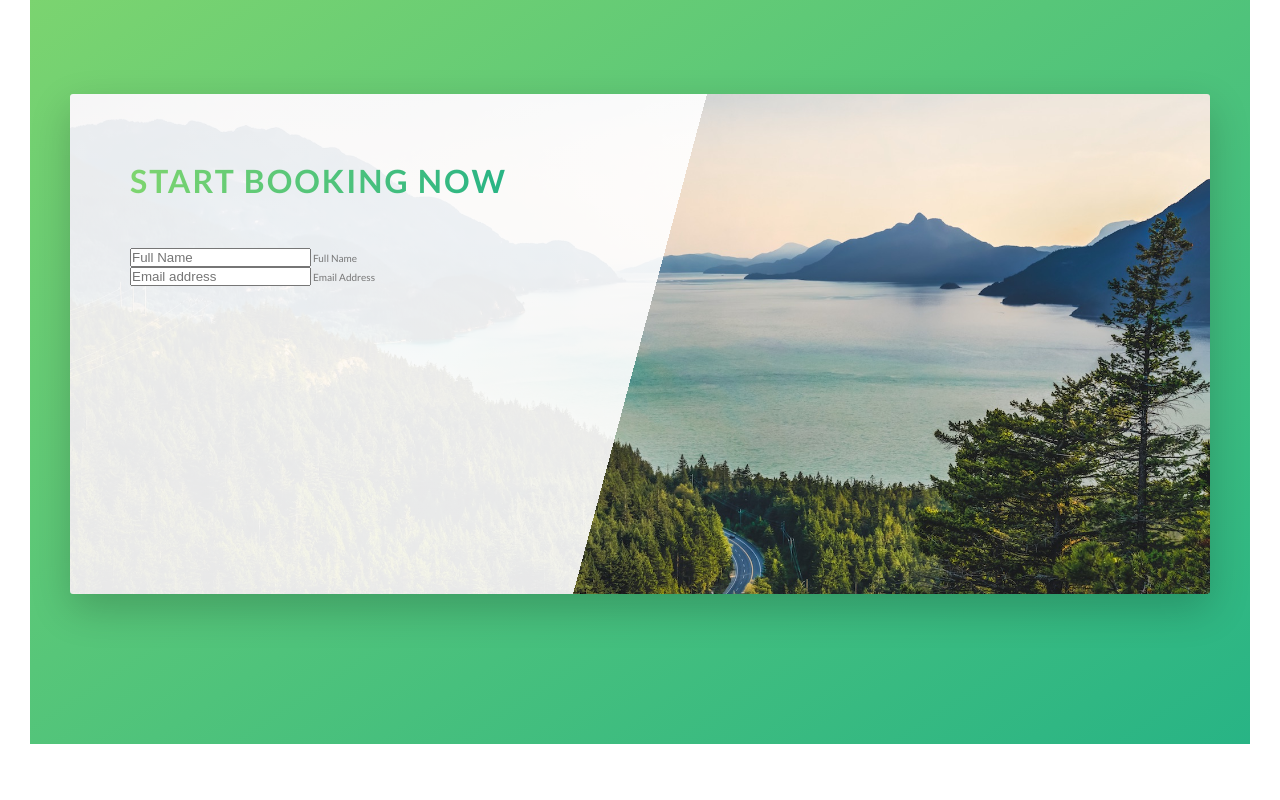
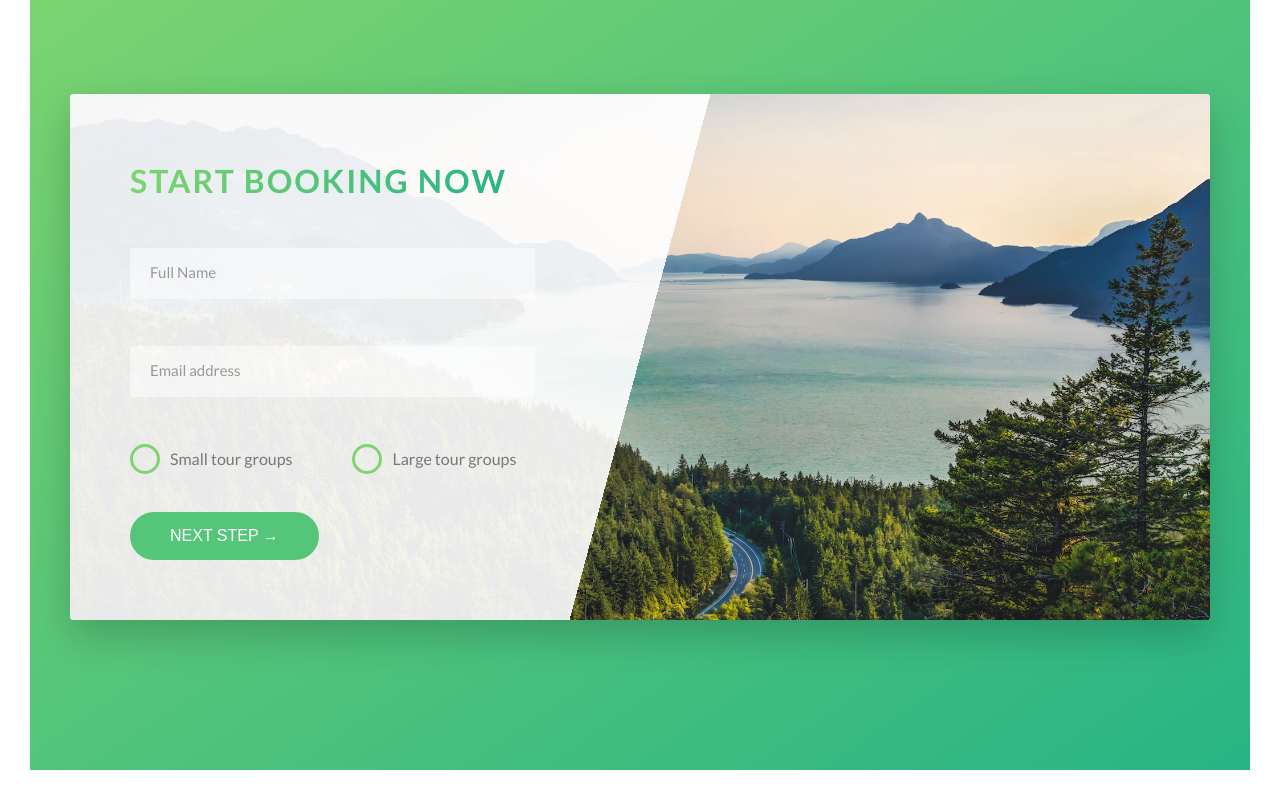
Before and after one commit to protickr/natours-practice, a website: page index.html in a window 1280 px wide. Shown: the part 4640-5440 px from the top of the page. Before the commit the page ends 5414 px from the top, so only its background shows below. Drawn offline with Linux system fonts and the light colour scheme.

Commit message:
Booking section 2 and 3

```diff
--- a/index.html
+++ b/index.html
@@ -312,6 +312,31 @@
                                     <label for="email" class="form__label">Email Address</label>
                                 </div>
 
+                                <!--custom radio buttons-->
+                                <div class="form__group u-margin-bottom-medium">
+
+                                    <div class="form__radio-group">
+                                        <input type="radio" class="form__radio-input" id="small" name="size">
+                                        <label for="small" class="form__radio-label">
+                                            <span class="form__radio-button"></span>
+                                            Small tour groups
+                                        </label>
+                                    </div>
+
+                                    <div class="form__radio-group">
+                                        <input type="radio" class="form__radio-input" id="large" name="size">
+                                        <label for="large" class="form__radio-label">
+                                            <span class="form__radio-button"></span>
+                                            Large tour groups
+                                        </label>
+                                    </div>
+
+                                </div>
+                                <div class="form__group">
+                                    <button class="btn btn--green">
+                                        Next Step &rarr;
+                                    </button>
+                                </div>
                             </form>
                         </div>
                     </div>
--- a/sass/abstracts/_variables.scss
+++ b/sass/abstracts/_variables.scss
@@ -3,6 +3,7 @@ $color-primary: #55c57a;
 $color-primary-light: #7ed56f;
 $color-primary-dark: #28b485;
 $color-gray-dark: #777;
+$color-gray-dark-2: #999;
 $color-white: #fff;
 $color-black: #000;
 $color-grey-light-1: #f7f7f7;
@@ -14,8 +15,6 @@ $color-secondary-dark: #ff7730;
 $color-tertiary-light: #2998ff;
 $color-tertiary-dark: #5643fa;
 
-
-
 //font
 $default-font-size: 1.6rem;
 
--- a/sass/base/_utilities.scss
+++ b/sass/base/_utilities.scss
@@ -1,7 +1,7 @@
-.u-center-text { text-align: center; }
-.u-margin-bottom-small { margin-bottom: 1.5rem;}
-.u-margin-bottom-medium { margin-bottom: 4rem;}
-.u-margin-bottom-big { margin-bottom: 8rem;}
+.u-center-text { text-align: center !important;}
+.u-margin-bottom-small { margin-bottom: 1.5rem !important; }
+.u-margin-bottom-medium { margin-bottom: 4rem !important;}
+.u-margin-bottom-big { margin-bottom: 8rem !important;}
 
-.u-margin-top-big { margin-top: 8rem;}
-.u-margin-top-huge { margin-top: 10rem;}
+.u-margin-top-big { margin-top: 8rem !important;}
+.u-margin-top-huge { margin-top: 10rem !important;}
--- a/sass/components/_button.scss
+++ b/sass/components/_button.scss
@@ -1,5 +1,5 @@
-
 .btn {
+    &,
     &:link,
     &:visited {
         font-size: $default-font-size;
@@ -10,6 +10,11 @@
         border-radius: 10rem;
         transition: all 0.2s;
         position: relative;
+
+        //changes for button element
+        border: none;
+        outline: none;
+        cursor: pointer;
     }
 
     &:hover {
@@ -22,7 +27,9 @@
         }
     }
 
+    &:focus,
     &:active {
+        outline: none;
         transform: translateY(-0.1rem);
         box-shadow: 0 .5rem 1rem rgba($color-black, 0.2);
     }
--- a/sass/components/_form.scss
+++ b/sass/components/_form.scss
@@ -0,0 +1,96 @@
+.form {
+
+    &__group:not(:last-child) {
+        margin-bottom: 2rem;
+    }
+
+    &__input {
+        font-family: inherit;
+        color: inherit;
+        font-size: 1.5rem;
+        padding: 1.5rem 2rem;
+        border-radius: 2px;
+        background-color: rgba($color-white, 0.5);
+        border: none;
+        width: 90%;
+        display: block;
+        border-bottom: 3px solid transparent;
+        transition:  all 0.3s;
+
+        &:focus {
+            outline: none;
+            box-shadow: 0 1rem 2rem rgba($color-black, 0.1);
+            border-bottom: 3px solid $color-primary-dark;
+        }
+
+        &:focus:invalid {
+            border-bottom: 3px solid $color-secondary-dark;
+        }
+
+        &::placeholder {
+            color: $color-gray-dark-2;
+        }
+
+    }
+
+    &__label {
+        display: block;
+        margin-left: 2rem;
+        margin-top: 0.7rem;
+        font-size: 1.2rem;
+        font-weight: 700;
+        transition: all 0.3s;
+    }
+
+    &__input:placeholder-shown + &__label {
+        opacity: 0;
+        visibility: hidden;
+        transform: translateY(-4.3rem);
+    }
+
+    &__radio-group {
+        display: inline-block;
+        width: 49%;
+    }
+
+    &__radio-input {
+        display: none;
+    }
+
+    &__radio-input:checked + &__radio-label &__radio-button::after  {
+        opacity: 1;
+    }
+
+    &__radio-label {
+        font-size: $default-font-size;
+        cursor: pointer;
+        position: relative;
+        padding-left: 4rem;
+    }
+
+    &__radio-button {
+        display: inline-block;
+        height: 3rem;
+        width: 3rem;
+        border: 3px solid $color-primary-light;
+        border-radius: 50%;
+        position: absolute;
+        top: -0.5rem;
+        left: 0;
+
+        &::after {
+            content: "";
+            display: block;
+            height: 2rem;
+            width: 2rem;
+            border-radius: 50%;
+            background-color: $color-primary-light;
+            position: absolute;
+            top: 50%;
+            left: 50%;
+            transform: translate(-50%, -50%);
+            opacity: 0;
+            transition: opacity 0.3s;
+        }
+    }
+}
--- a/sass/pages/_home.scss
+++ b/sass/pages/_home.scss
@@ -47,8 +47,6 @@
     border-radius: 3px;
     box-shadow: 0 1.5rem 4rem rgba($color-black, 0.2);
 
-    height: 50rem;
-
     &__form {
         width: 50%;
         padding: 6rem;
```
Also changed, not shown: css/style.css.
